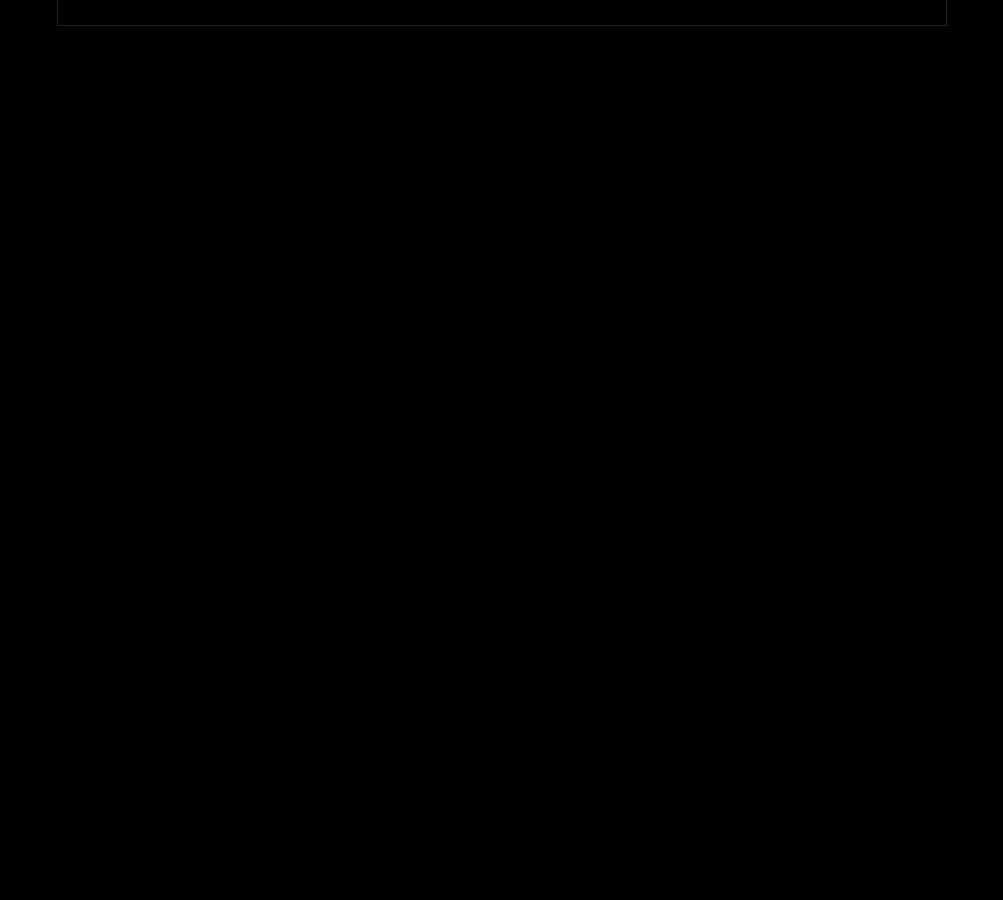
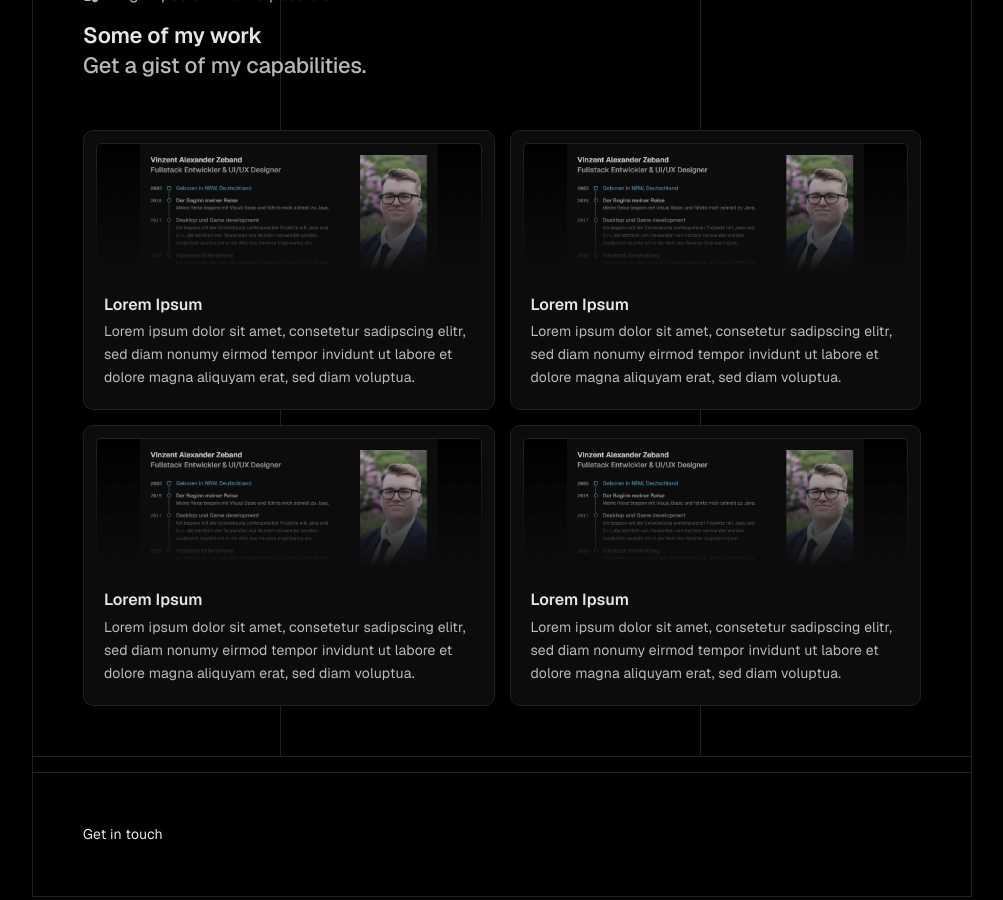
Before and after one commit to aparx/portfolio, a Next.js app: page /en in a window 1280 px wide. Shown: the part 1900-2800 px from the top of the page, without its empty margins (138-1141 px from the left). Before the commit the page ends 1936 px from the top, so only its background shows below. Built offline with nearby package versions, Linux system fonts and the light colour scheme.

Commit message:
feat: added projects box, increased negative space & updated messages

```diff
--- a/messages/de.json
+++ b/messages/de.json
@@ -9,33 +9,33 @@
         },
         "2015": {
           "title": "Der Beginn meiner Reise",
-          "description": "Meine Reise begann mit Visual Basic und führte mich schnell zu Java."
+          "description": "Beginn meiner Reise mit Visual Basic und führte mich direkt zu Java."
         },
         "2017": {
           "title": "Desktop und Game development",
-          "description": "Ich begann mit der Entwicklung umfangreicher Projekte mit Java und C++, die letztlich von Tausenden von Nutzern verwendet wurden. Zusätzlich tauchte ich in die Welt des Reverse Engineering ein."
+          "description": "Entwicklung umfangreicher Projekte mit Java und C++, die letztlich von Tausenden von Nutzern verwendet wurden. Zusätzlich tauchte ich in die Welt des Reverse Engineering ein."
         },
         "2019": {
           "title": "Fullstack Entwicklung",
-          "description": "Ich begann mit der Full-Stack-Webentwicklung, anfangs mit PHP und dem Laravel (MVC)-Framework, und erweiterte anschließend mein Fachwissen auf verschiedene JavaScript-Frameworks."
+          "description": "Full-Stack-Webentwicklung, anfangs mit PHP und dem Laravel-Framework und anschließend erweiterte ich mein Fachwissen auf verschiedene Frontend und Backend Frameworks."
         }
       }
     },
     "Frontend": {
       "title": "Frontend Entwicklung",
       "subtitle": "Von Konzepierung, bis Endprodukt.",
-      "intro": "Erschaffen von Erlebnissen"
+      "intro": "Erschaffen von Nutzererlebnissen"
     },
     "Backend": {
       "title": "Backend Entwicklung",
       "subtitle": "Performante, skalierbare Backends.",
-      "intro": "Extensive Backend Entwicklung"
+      "intro": "Erschaffen von skalierbaren Backends"
     },
     "Languages": {
       "title": "Ich spreche viele Sprachen.",
       "subtitle": "{name}, ist eine.",
       "intro": "Verschiedene Sprachen, Frameworks und Tools.",
-      "outro": "Fehlt etwas? Kontakiere mich.",
+      "outro": "Fehlt etwas? Kontaktiere mich.",
       "categories": {
         "0": "Web Frameworks",
         "1": "Präferierte Sprachen",
--- a/src/app/[locale]/_components/gridBox/gridBox.module.css
+++ b/src/app/[locale]/_components/gridBox/gridBox.module.css
@@ -2,8 +2,8 @@
   display: flex;
   flex-direction: column;
   justify-content: space-between;
-  gap: var(--spacing-4);
-  padding: var(--spacing-4);
+  gap: var(--spacing-5);
+  padding: var(--spacing-5);
   border-top: var(--grid-border);
   border-bottom: var(--grid-border);
   background: var(--color-accent-0);
@@ -43,3 +43,10 @@
   gap: var(--spacing-2);
   align-items: center;
 }
+
+@media screen and (max-width: 540px) {
+  .box {
+    padding: var(--spacing-4);
+    gap: var(--spacing-4);
+  }
+}
--- a/src/app/[locale]/_components/gridBox/gridBox.tsx
+++ b/src/app/[locale]/_components/gridBox/gridBox.tsx
@@ -9,7 +9,7 @@ type GridBoxBaseProps = { asChild?: boolean } & (
 );
 
 export type GridBoxProps = Omit<
-  ComponentPropsWithoutRef<"article">,
+  ComponentPropsWithoutRef<"section">,
   keyof GridBoxBaseProps
 > &
   GridBoxBaseProps;
@@ -35,7 +35,7 @@ export function Root({
   className,
   ...restProps
 }: GridBoxProps) {
-  const Comp = asChild ? Slot : "article";
+  const Comp = asChild ? Slot : "section";
   return (
     <Comp
       className={mergeClassNames(className, css.box)}
--- a/src/app/[locale]/_partial/introBox/introBox.tsx
+++ b/src/app/[locale]/_partial/introBox/introBox.tsx
@@ -13,7 +13,7 @@ export function IntroBox() {
   const t = useTranslations("index");
 
   return (
-    <article className={css.intro}>
+    <section className={css.intro}>
       <div>
         <div className={css.content}>
           <GridBox.Header
@@ -39,7 +39,7 @@ export function IntroBox() {
           <SocialList />
         </footer>
       </TextFont>
-    </article>
+    </section>
   );
 }
 
--- a/src/app/[locale]/_partial/projectsBox/projectsBox.module.css
+++ b/src/app/[locale]/_partial/projectsBox/projectsBox.module.css
@@ -1 +1,85 @@
-.projectList {}
+.root {
+  position: relative;
+  background: transparent;
+}
+
+.root::before {
+  content: "";
+  position: absolute;
+  z-index: -1;
+  top: 0;
+  bottom: 0;
+  height: 100%;
+  width: calc(50% - var(--spacing-5));
+  left: calc(25% + calc(var(--spacing-5) / 4));
+  border-left: var(--grid-border);
+  border-right: var(--grid-border);
+}
+
+.projectList {
+  display: grid;
+  grid-template-columns: repeat(auto-fit, minmax(300px, 1fr));
+  gap: var(--spacing-2);
+  list-style: none;
+  padding: unset;
+  margin: unset;
+}
+
+
+.project {
+  padding: var(--spacing-1);
+  display: flex;
+  flex-direction: column;
+  gap: var(--spacing-1);
+  border-radius: var(--spacing-1);
+  background: var(--color-accent-1);
+  border: 1px solid var(--color-outline-grid);
+}
+
+.project > header {
+  position: relative;
+  aspect-ratio: 3 / 1;
+  border-radius: var(--spacing-0);
+  border-bottom-left-radius: 0;
+  border-bottom-right-radius: 0;
+  background: rgba(255, 255, 255, 0.25);
+  overflow: hidden;
+  margin: 2px;
+}
+
+.project > header > div {
+  position: absolute;
+  inset: 0;
+  box-shadow: inset 0 0 0 1px var(--color-outline-grid);
+  border-radius: inherit;
+}
+
+.project > header::after {
+  content: "";
+  position: absolute;
+  inset: 0;
+  background: linear-gradient(to bottom, transparent, var(--color-accent-1));
+}
+
+.project > div {
+  display: flex;
+  flex-direction: column;
+  gap: var(--spacing-0);
+  padding: var(--spacing-1);
+}
+
+.project > div > p {
+  font-size: var(--fs-1);
+  color: var(--color-emphasis-medium);
+}
+
+.project > footer {
+  display: flex;
+  gap: var(--spacing-1);
+}
+
+@media screen and (max-width: 540px) {
+  .root::before {
+    content: none;
+  }
+}
--- a/src/app/[locale]/_partial/projectsBox/projectsBox.tsx
+++ b/src/app/[locale]/_partial/projectsBox/projectsBox.tsx
@@ -1,20 +1,80 @@
+import portfolioPreviewImage from "@/../public/projects/portfolio.png";
 import { useTranslations } from "next-intl";
+import Image from "next/image";
 import { MdWorkHistory } from "react-icons/md";
 import { GridBox } from "../../_components";
+import css from "./projectsBox.module.css";
+
+export interface ProjectData {
+  title: string;
+  description: string;
+  href?: string;
+}
 
 export function ProjectsBox() {
   const t = useTranslations("index");
 
   return (
-    <GridBox.Root type="stretch">
+    <GridBox.Root type="stretch" className={css.root}>
       <GridBox.Header
         title={t("Projects.title")}
         subtitle={t("Projects.subtitle")}
         intro={t("Projects.intro")}
         icon={<MdWorkHistory />}
       />
+      <ul aria-label="Projects I worked on" className={css.projectList}>
+        <li>
+          <Project
+            title="Lorem Ipsum"
+            description="Lorem ipsum dolor sit amet, consetetur sadipscing elitr, sed diam nonumy eirmod tempor invidunt ut labore et dolore magna aliquyam erat, sed diam voluptua."
+            href="https://google.com/"
+          />
+        </li>
+        <li>
+          <Project
+            title="Lorem Ipsum"
+            description="Lorem ipsum dolor sit amet, consetetur sadipscing elitr, sed diam nonumy eirmod tempor invidunt ut labore et dolore magna aliquyam erat, sed diam voluptua."
+            href="https://google.com/"
+          />
+        </li>
+        <li>
+          <Project
+            title="Lorem Ipsum"
+            description="Lorem ipsum dolor sit amet, consetetur sadipscing elitr, sed diam nonumy eirmod tempor invidunt ut labore et dolore magna aliquyam erat, sed diam voluptua."
+            href="https://google.com/"
+          />
+        </li>
+        <li>
+          <Project
+            title="Lorem Ipsum"
+            description="Lorem ipsum dolor sit amet, consetetur sadipscing elitr, sed diam nonumy eirmod tempor invidunt ut labore et dolore magna aliquyam erat, sed diam voluptua."
+            href="https://google.com/"
+          />
+        </li>
+      </ul>
     </GridBox.Root>
   );
 }
 
-function Project() {}
+function Project({ title, description, href }: ProjectData) {
+  return (
+    <article className={css.project}>
+      <header aria-hidden>
+        <Image
+          src={portfolioPreviewImage}
+          alt="Preview Image"
+          fill
+          style={{
+            objectFit: "cover",
+            objectPosition: "top center",
+          }}
+        />
+        <div />
+      </header>
+      <div>
+        <h4>{title}</h4>
+        <p>{description}</p>
+      </div>
+    </article>
+  );
+}
--- a/src/app/[locale]/_partial/skillsBox/skillsBox.module.css
+++ b/src/app/[locale]/_partial/skillsBox/skillsBox.module.css
@@ -15,7 +15,7 @@
   position: relative;
   display: flex;
   flex-direction: column;
-  justify-content: end;
+  justify-content: flex-end;
 }
 
 .root > *:nth-child(2) > p {
--- a/src/app/[locale]/page.module.css
+++ b/src/app/[locale]/page.module.css
@@ -1,6 +1,6 @@
 .container {
   --grid-border: 1px solid var(--color-outline-grid);
-  max-width: 890px;
+  max-width: 940px;
   margin: 0 auto;
   padding: var(--spacing-1);
   display: flex;
```
Also changed, not shown: public/projects/portfolio.png (added).
